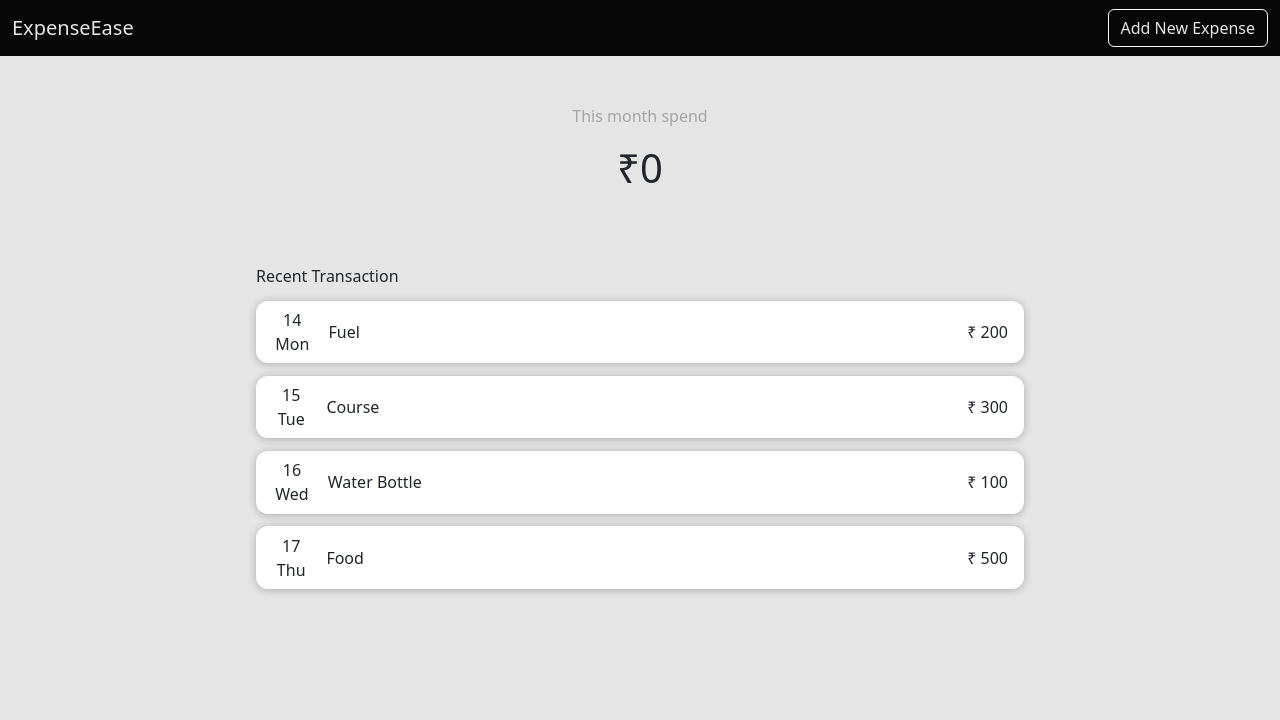
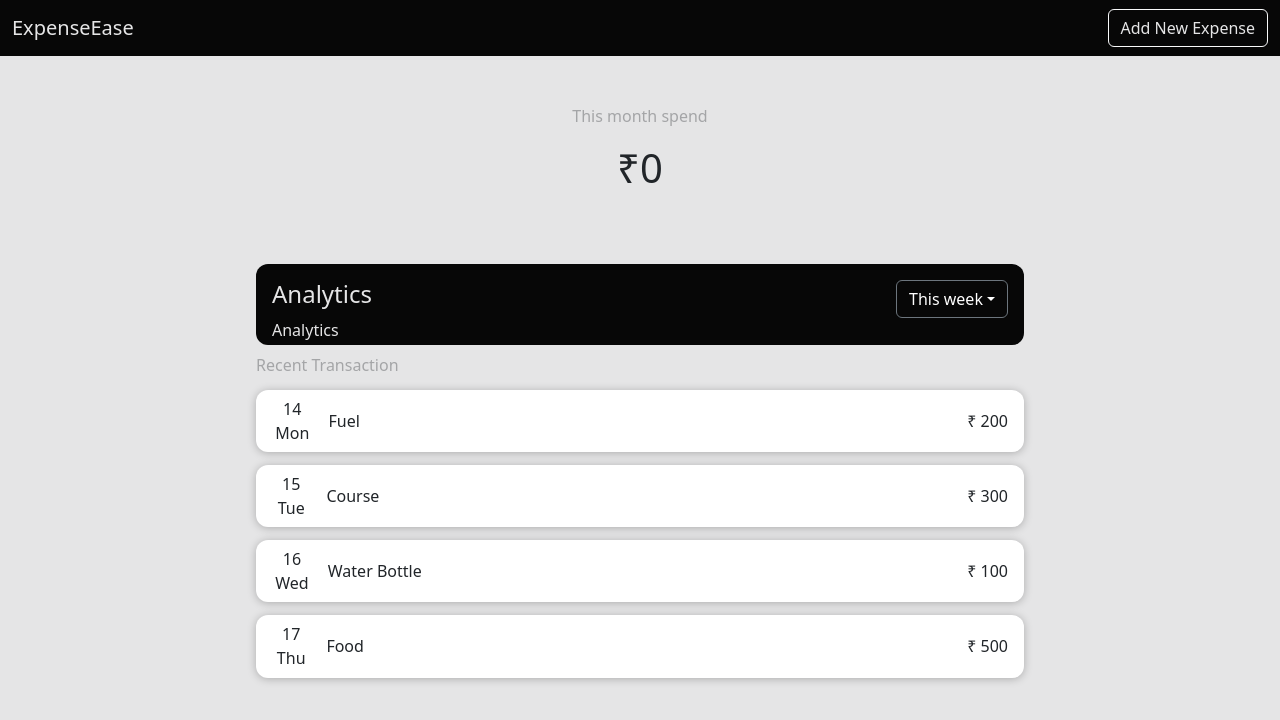
Before and after one commit to Ashishrath/ExpenseEase, a React (Create React App) app: page / in a window 1280 px wide. Shown: the top 720 px of the page. Built offline with nearby package versions, Linux system fonts and the light colour scheme.

Commit message:
Analytics box styling done

```diff
--- a/src/App.js
+++ b/src/App.js
@@ -4,6 +4,7 @@ import NavBar from "./components/NavBar/NavBar";
 import TotalExpenses from "./components/TotalExpense/TotalExpenses";
 import Expenses from "./components/Expenses/Expenses";
 import AddExpense from "./components/AddExpense/AddExpense";
+import Analytics from "./components/Analytics/Analytics";
 
 const DUMMY_EXPENSES = [
   {
@@ -60,7 +61,6 @@ function App() {
         />
       )}
       <TotalExpenses items={expenses} />
-
       <Expenses items={expenses} />
     </div>
   );
--- /dev/null
+++ b/src/components/Analytics/Analytics.css
@@ -0,0 +1,27 @@
+.analytics {
+    background-color: #070707;
+    color: #E5E5E6;
+    border-radius: 12px;
+    padding: 0.2rem 1rem 0.2rem;
+    margin-bottom: .5rem;
+}
+
+.row-top {
+    display: flex;
+    justify-content: space-between;
+    align-items: baseline;
+    margin-top: .4rem;
+}
+
+.dropdown-button {
+    background-color: #070707;
+}
+
+.dropdown-button:hover {
+    background-color: #E5E5E6;
+    color: #070707;
+}
+
+.col-analytics {
+    margin-top: .4rem;
+}
--- /dev/null
+++ b/src/components/Analytics/Analytics.js
@@ -0,0 +1,35 @@
+import React from "react";
+
+import "./Analytics.css";
+
+const Analytics = () => {
+  return (
+    <div className="container-fluid analytics">
+      <div className="row-top">
+        <div className="col-analytics h4">Analytics</div>
+        <div className="col2">
+          <div className="dropdown">
+            <button
+              className="btn btn-secondary dropdown-toggle dropdown-button"
+              type="button"
+              data-bs-toggle="dropdown"
+              aria-expanded="false"
+            >
+              This week
+            </button>
+            <ul className="dropdown-menu">
+              <li>
+                <a className="dropdown-item" href="#">
+                This month
+                </a>
+              </li>
+            </ul>
+          </div>
+        </div>
+      </div>
+      <div className="row-bottom">Analytics</div>
+    </div>
+  );
+};
+
+export default Analytics;
--- a/src/components/Expenses/Expenses.css
+++ b/src/components/Expenses/Expenses.css
@@ -39,6 +39,9 @@
     justify-content: flex-end;
     padding: 1rem;
 }*/
+.label-recent-transaction {
+    color: #A4A5A7;
+}
 
 .transaction-list {
     margin: .8rem 0;
--- a/src/components/Expenses/Expenses.js
+++ b/src/components/Expenses/Expenses.js
@@ -3,6 +3,7 @@ import React from "react";
 import "../TotalExpense/TotalExpenses.css";
 import "./Expenses.css";
 import TransactionItem from "./TransactionItem";
+import Analytics from "../Analytics/Analytics";
 
 const dayName = [
      'Sun',
@@ -17,7 +18,8 @@ const dayName = [
 const Expenses = (props) => {
   return (
     <div className="expenses">
-      <label>Recent Transaction</label>
+      <Analytics />
+      <label className="label-recent-transaction">Recent Transaction</label>
       {props.items.map((expense) => (
         <TransactionItem
           key={expense.id}
```
